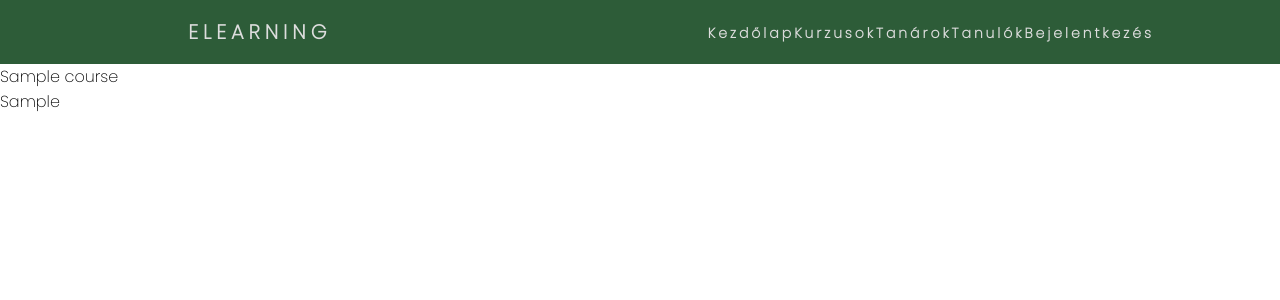
After one commit to prokajkristof/Husi, a Django app: template templates/elearning/course_list.html in a window 1280 px wide. The commit adds this page. Shown: the top 300 px of the page. Run offline with Django 4.2, Linux system fonts and the light colour scheme; the template is opened without the code that fills it: values that come from a table or form of the project are taken from there, others are empty; tables that the repository leaves empty hold one stand-in row (values such as "Sample post"); some libraries are stand-ins or nearby versions.

Commit message:
feat(#8): created a basic course_list.html to list the courses, edited header.html with some working links

```diff
--- /dev/null
+++ b/templates/elearning/course_list.html
@@ -0,0 +1,27 @@
+<!DOCTYPE html>
+{% load static %}
+<html lang="en">
+<head>
+    <meta charset="UTF-8">
+    <meta name="viewport" content="width=device-width, initial-scale=1.0">
+    <meta http-equiv="X-UA-Compatible" content="ie=edge">
+    <link rel="preconnect" href="https://fonts.googleapis.com">
+    <link rel="preconnect" href="https://fonts.gstatic.com" crossorigin>
+    <link href="https://fonts.googleapis.com/css2?family=Poppins:wght@100;200&display=swap" rel="stylesheet">
+    <link
+  href="http://cdnjs.cloudflare.com/ajax/libs/font-awesome/4.3.0/css/font-awesome.css"
+  rel="stylesheet"  type='text/css'>
+    <link rel="stylesheet" href="{% static 'css/index.css' %}">
+    <title>Elearning</title>
+    {% include "elearning/header.html" %}
+</head>
+<body>
+
+
+{% for course in object_list %}
+    {{ course.course_title }} <br>
+    {{ course.course_brief }} <br>
+{% endfor %}
+
+
+</body>
--- a/templates/elearning/header.html
+++ b/templates/elearning/header.html
@@ -3,11 +3,11 @@
         <h4>Elearning</h4>
     </div>
     <ul class="nav-links">
-        <li> <a href="#">Kezdőlap</a></li>
-        <li> <a href="#">Kurzusok</a></li>
+        <li> <a href="/">Kezdőlap</a></li>
+        <li> <a href="/course_list/">Kurzusok</a></li>
         <li> <a href="#">Tanárok</a></li>
         <li> <a href="#">Tanulók</a></li>
-        <li> <a href="#">Bejelentkezés</a></li>
+        <li> <a href="/accounts/login/">Bejelentkezés</a></li>
 
     </ul>
 
```
